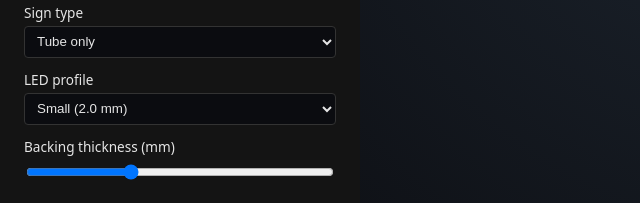
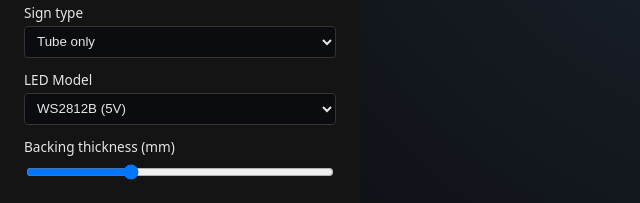
Before and after one commit to printedcrafts/LEDSign, a plain HTML site: page index.html in a window 1280 px wide. Shown: the part 442-645 px from the top of the page, 0-640 px from the left. Drawn offline with Linux system fonts and the light colour scheme; a script that the page names is missing.

Commit message:
Update index.html
...

```diff
--- a/index.html
+++ b/index.html
@@ -46,13 +46,19 @@
         </label>
 
         <label>
-          <span>LED profile</span>
-          <select id="ledProfile">
-            <option value="small">Small (2.0 mm)</option>
-            <option value="medium">Medium (3.0 mm)</option>
-            <option value="large">Large (4.0 mm)</option>
-          </select>
-        </label>
+  <span>LED Model</span>
+  <select id="ledProfile">
+    <option value="WS2812B">WS2812B (5V)</option>
+    <option value="WS2813">WS2813 (5V)</option>
+    <option value="SK6812">SK6812 (5V/12V)</option>
+    <option value="WS2815">WS2815 (12V)</option>
+    <option value="APA102">APA102 (5V)</option>
+    <option value="GS8208">GS8208 (12V)</option>
+    <option value="TM1814">TM1814 (12V)</option>
+    <option value="WS2805">WS2805 (12/24V)</option>
+    <option value="LPD8806">LPD8806 (5V)</option>
+  </select>
+</label>
 
         <label>
           <span>Backing thickness (mm)</span>
```
